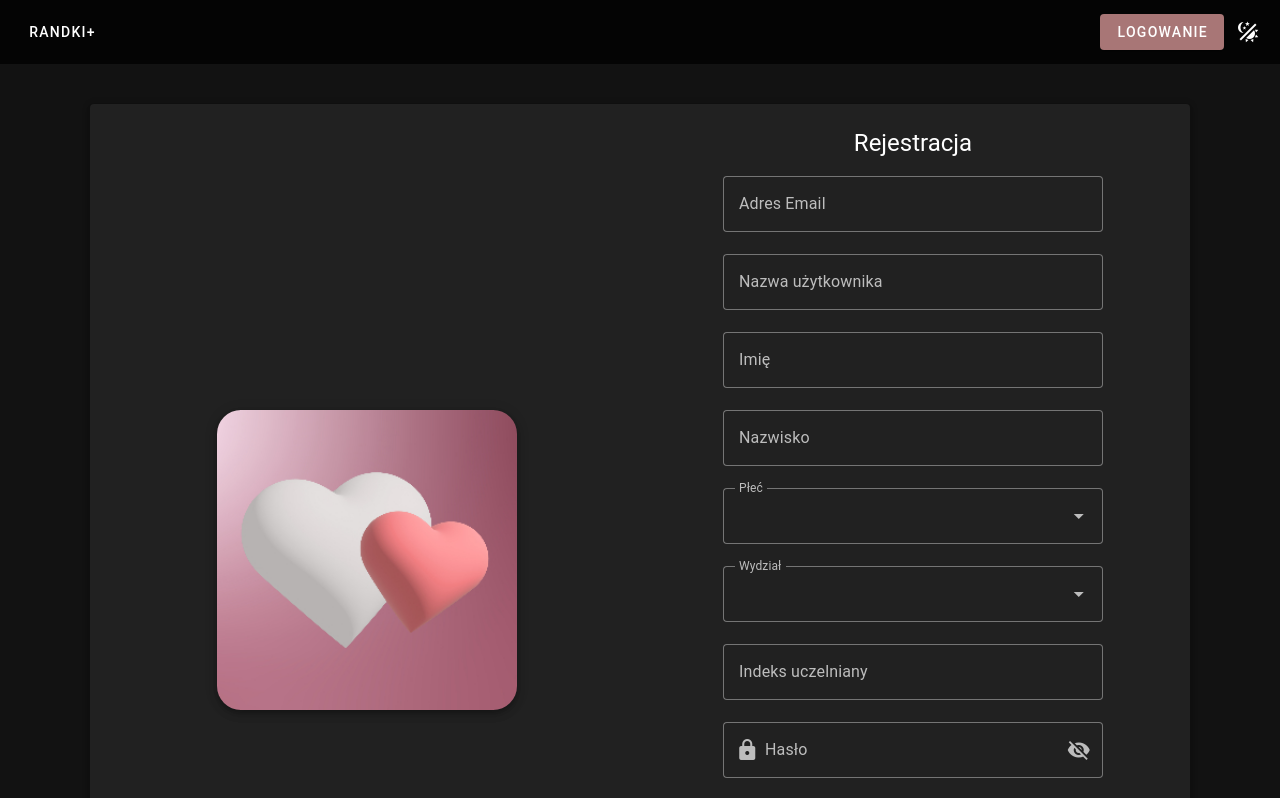
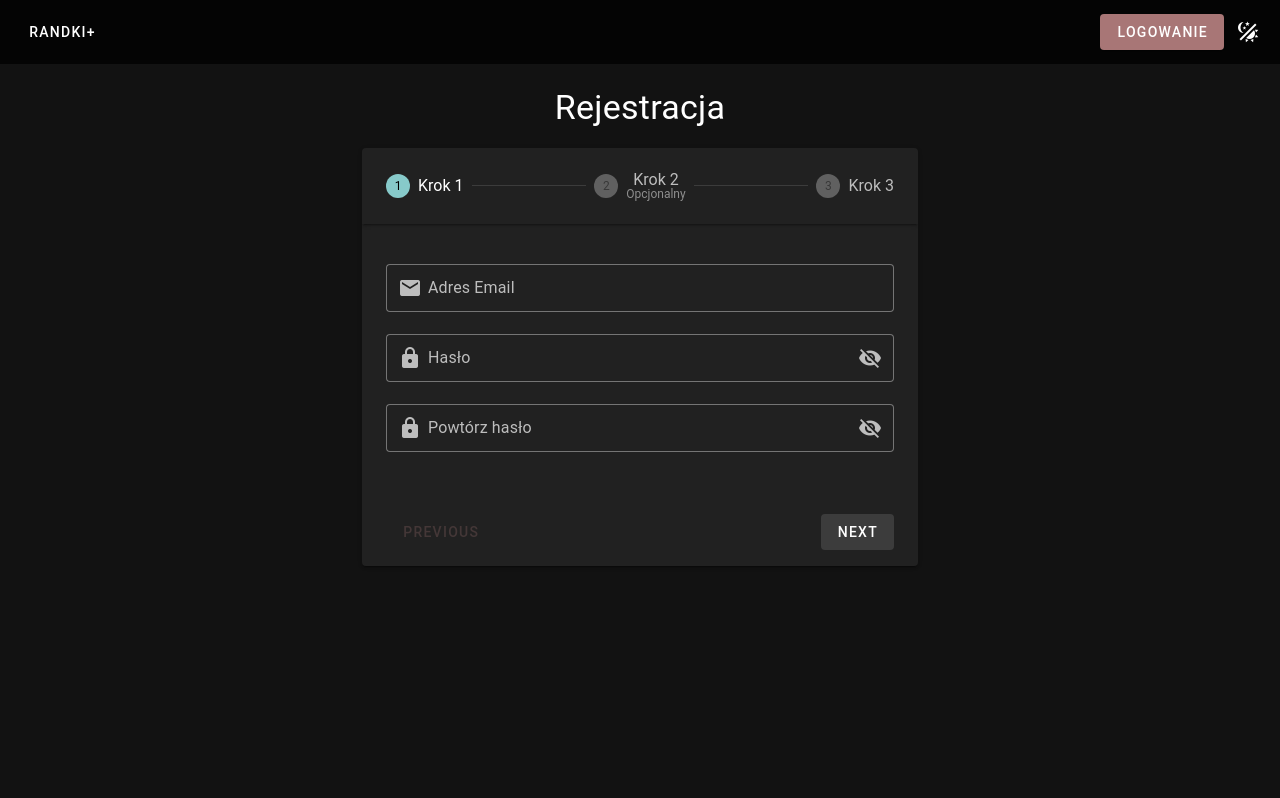
Before and after one commit to JakubTuta/Strona-randkowa, a Nuxt app: page /auth/register in a window 1280 px wide. Shown: the top 798 px of the page. Built offline with nearby package versions, Linux system fonts and the light colour scheme.

Commit message:
Added stepper for registration

```diff
--- a/helpers/formValidation.ts
+++ b/helpers/formValidation.ts
@@ -27,3 +27,11 @@ export default function formValidation() {
     isValid,
   }
 }
+
+export async function validateForm(form: {
+  resetValidation: () => void
+  reset: () => void
+  validate: () => Promise<{ valid: boolean }>
+}) {
+  return (await form.validate())?.valid || false
+}
--- a/locales/en.json
+++ b/locales/en.json
@@ -20,6 +20,9 @@
     "emailExists": "Email already exists",
     "saved": "Saved",
     "passwordsNotMatch": "Passwords do not match"
+  },
+  "registration": {
+    "step": "Step {step}",
+    "optional": "Optional"
   }
-
 }
--- a/locales/pl.json
+++ b/locales/pl.json
@@ -19,5 +19,9 @@
     "emailExists": "Email już istnieje",
     "saved": "Zapisano",
     "passwordsNotMatch": "Hasła nie są takie same"
+  },
+  "registration": {
+    "step": "Krok {step}",
+    "optional": "Opcjonalny"
   }
 }
--- a/pages/auth/register.vue
+++ b/pages/auth/register.vue
@@ -1,10 +1,11 @@
 <script setup lang="ts">
 import type { DocumentReference } from 'firebase/firestore'
-import formValidation from '~/helpers/formValidation'
+import formValidation, { validateForm } from '~/helpers/formValidation'
 import { emailRule, lengthRule, lengthRuleShort, passwordRule, requiredRule } from '~/helpers/rules'
 import { UserModel } from '~/models/user'
 import { useAppStore } from '~/store/appStore'
 import { useSharedStore } from '~/store/sharedStore'
+
 // import '@vuepic/vue-datepicker/dist/main.css'
 
 let createdUserRef: DocumentReference | null = null
@@ -21,6 +22,13 @@ const router = useRouter()
 const sharedStore = useSharedStore()
 
 const { form, valid, isValid } = formValidation()
+
+const form1: Ref<null | {
+  resetValidation: () => void
+  reset: () => void
+  validate: () => Promise<{ valid: boolean }>
+}> = ref(null)
+const form1Model = ref(null)
 
 const email = ref('')
 const userName = ref('')
@@ -48,7 +56,7 @@ function prepareNewAccount() {
       name: name.value,
       lastName: surname.value,
       dateBirth: '',
-      index: index.value,
+      index: Number.parseInt(index.value),
       gender: gender.value,
       faculty: faculty.value,
       role: 'user',
@@ -66,8 +74,8 @@ async function createAccount() {
   if (!await isValid())
     return
 
-  if (!verifyPassword()) {
-    sharedStore.failureSnackbar({ code: String(t('universal.passwordsNotMatch')) })
+  if (index.value.length !== 6) {
+    sharedStore.failureSnackbar({ code: String('Nie podano indeksu') })
     return
   }
 
@@ -81,107 +89,191 @@ async function createAccount() {
     router.push('/')
   }
   else { sharedStore.failureSnackbar({ code: String(t('universal.emailExists')) }) }
-
-  // valid.value = false
 }
 
-// onMounted(() => {
-//   if (user.value) {
-//     getUserQuery(user.value.uid, firestore).then(data => createdUserRef = data.ref)
-//   }
-// })
+async function checkStepCondition(next: () => void) {
+  if (!form1.value || !await validateForm(form1.value))
+    return
+
+  if (!verifyPassword()) {
+    sharedStore.failureSnackbar({ code: String(t('universal.passwordsNotMatch')) })
+    return
+  }
+
+  next()
+}
 </script>
 
 <template>
   <NavBarGuest />
 
-  <v-sheet
-    class="d-flex align-center justify-center flex-wrap text-center mx-auto my-10 px-4"
-    elevation="4"
+  <v-card
+    class="d-flex align-center justify-center flex-wrap text-center mx-auto mb-4 px-4 bg-transparent"
+    elevation="0"
     max-width="1100"
     rounded
   >
     <v-row justify="center">
-      <v-col cols="12" sm="12" md="6">
-        <div class="d-flex flex-column align-center justify-center h-100 mx-2 pa-6">
-          <v-img
-            class="mx-auto my-5 elevation-5"
-            rounded="xl"
-            :width="300"
-            max-height="300px"
-            aspect-ratio="4/3"
-            cover
-            src="/LandingOne.jpeg"
-          />
-        </div>
-      </v-col>
-      <v-col cols="12" sm="12" md="6">
+      <v-col cols="12" sm="12" md="10">
         <div class="d-flex flex-column align-center justify-center h-100 mx-2 py-4">
-          <div class="text-h5 my-2">
+          <div class="text-h4 my-2">
             Rejestracja
           </div>
 
-          <v-form ref="form" v-model="valid" class="w-75 my-2" @submit.prevent="createAccount">
+          <v-col cols="12" md="10" lg="8">
+            <v-stepper class="w-100">
+              <template #default="{ prev, next }">
+                <v-stepper-header>
+                  <v-stepper-item
+                    :title="$t('registration.step', { step: 1 })"
+                    value="1"
+                    color="secondary"
+                  />
+
+                  <v-divider />
+
+                  <v-stepper-item
+                    :title="$t('registration.step', { step: 2 })"
+                    :subtitle="$t('registration.optional')"
+                    value="2"
+                    color="secondary"
+                  />
+
+                  <v-divider />
+
+                  <v-stepper-item
+                    :title="$t('registration.step', { step: 3 })"
+                    value="3"
+                    color="secondary"
+                  />
+                </v-stepper-header>
+
+                <v-stepper-window>
+                  <v-stepper-window-item
+                    value="1"
+                  >
+                    <v-form ref="form1" v-model="form1Model" @submit.prevent="createAccount">
+                      <div class="py-4">
                         <v-text-field
                           v-model="email" label="Adres Email" placeholder="example@mail.com" type="email"
-              :rules="[requiredRule(), emailRule()]" @keyup.enter="createAccount"
-            />
-
-            <v-text-field
-              v-model="userName" label="Nazwa użytkownika" type="text"
-              :rules="[requiredRule(), lengthRuleShort(), lengthRule()]" @keyup.enter="createAccount"
-            />
-
-            <v-text-field
-              v-model="name" label="Imię" type="text"
-              :rules="[requiredRule(), lengthRuleShort(), lengthRule()]" @keyup.enter="createAccount"
-            />
-
-            <v-text-field
-              v-model="surname" label="Nazwisko" type="text"
-              :rules="[requiredRule(), lengthRuleShort(), lengthRule()]" @keyup.enter="createAccount"
-            />
-
-            <v-select v-model="gender" label="Płeć" :items="['Mężczyzna', 'Kobieta']" variant="outlined" />
-
-            <v-select v-model="faculty" label="Wydział" :items="['WEEIA', 'FTIMS']" variant="outlined" />
-
-            <!-- <VueDatePicker
-              v-model="birthDate" class="mt-2" auto-apply :enable-time-picker="true"
-              label="Data urodzenia" :min-date="new Date()" position="left"
-            /> -->
-
-            <v-text-field
-              v-model="index" label="Indeks uczelniany" type="text"
-              :rules="[requiredRule(), lengthRuleShort(), lengthRule()]" @keyup.enter="createAccount"
+                          :rules="[requiredRule(), emailRule()]" prepend-inner-icon="mdi-email"
+                          density="comfortable"
+                          color="secondary"
+                          @keyup.enter="checkStepCondition(next)"
                         />
 
                         <v-text-field
                           v-model="password1"
                           label="Hasło"
+                          color="secondary"
                           :append-inner-icon="isPasswordShown ? 'mdi-eye' : 'mdi-eye-off'"
                           :type="isPasswordShown ? 'text' : 'password'" :rules="[requiredRule(), passwordRule()]"
-              prepend-inner-icon="mdi-lock" @keyup.enter="createAccount"
+                          prepend-inner-icon="mdi-lock" density="comfortable"
+                          @keyup.enter="checkStepCondition(next)"
                           @click:append-inner="isPasswordShown = !isPasswordShown"
                         />
 
                         <v-text-field
                           v-model="password2"
                           prepend-inner-icon="mdi-lock"
+                          color="secondary"
                           label="Powtórz hasło"
                           :append-inner-icon="isPasswordShown ? 'mdi-eye' : 'mdi-eye-off'"
                           :type="isPasswordShown ? 'text' : 'password'" :rules="[requiredRule(), passwordRule()]"
-              @keyup.enter="createAccount" @click:append-inner="isPasswordShown = !isPasswordShown"
+                          density="comfortable" @keyup.enter="checkStepCondition(next)"
+                          @click:append-inner="isPasswordShown = !isPasswordShown"
+                        />
+                      </div>
+                    </v-form>
+                  </v-stepper-window-item>
+
+                  <v-stepper-window-item
+                    value="2"
+                  >
+                    <div class="py-4">
+                      <v-text-field
+                        v-model="userName" label="Nazwa użytkownika" type="text"
+                        density="comfortable"
+                        color="secondary"
+                        @keyup.enter="checkStepCondition(next)"
                       />
 
-            <v-checkbox v-model="rules" label="Akceptuję regulamin" :rules="[requiredRule()]" />
+                      <v-select
+                        v-model="gender"
+                        label="Płeć"
+                        :items="['Mężczyzna', 'Kobieta']"
+                        color="secondary"
+                        variant="outlined"
+                        density="comfortable"
+                      />
 
-            <v-btn @click="createAccount">
+                      <v-select
+                        v-model="faculty"
+                        label="Wydział"
+                        :items="['WEEIA', 'FTIMS']"
+                        color="secondary"
+                        variant="outlined"
+                        density="comfortable"
+                      />
+                    </div>
+                  </v-stepper-window-item>
+
+                  <v-stepper-window-item
+                    value="3"
+                  >
+                    <v-form ref="form" v-model="valid" @submit.prevent="createAccount">
+                      <div class="py-4">
+                        <v-text-field
+                          v-model="name" label="Imię" type="text"
+                          :rules="[requiredRule(), lengthRuleShort(), lengthRule()]" density="comfortable"
+                          color="secondary"
+                          @keyup.enter="createAccount"
+                        />
+
+                        <v-text-field
+                          v-model="surname" label="Nazwisko" type="text"
+                          :rules="[requiredRule(), lengthRuleShort(), lengthRule()]" density="comfortable"
+                          color="secondary"
+                          @keyup.enter="createAccount"
+                        />
+                        <v-checkbox v-model="rules" color="secondary" class="mt-n4 mb-2 " label="Akceptuję regulamin" :rules="[requiredRule()]" />
+
+                        <span>
+                          Indeks uczelniany
+                        </span>
+
+                        <v-otp-input
+                          v-model="index"
+                          type="number"
+                          variant="outlined"
+                          class="mb-4"
+                          @keyup.enter="createAccount"
+                        />
+                      </div>
+                    </v-form>
+
+                    <v-btn variant="elevated" @click="createAccount">
                       Zarejestruj się
                     </v-btn>
-          </v-form>
+                  </v-stepper-window-item>
+                </v-stepper-window>
+                <v-stepper-actions
+                  @click:prev="prev"
+                  @click:next="checkStepCondition(next)"
+                />
+              </template>
+            </v-stepper>
+          </v-col>
+          <!--
+
+            <VueDatePicker
+              v-model="birthDate" class="mt-2" auto-apply :enable-time-picker="true"
+              label="Data urodzenia" :min-date="new Date()" position="left"
+            />
+
+ -->
         </div>
       </v-col>
     </v-row>
-  </v-sheet>
+  </v-card>
 </template>
```
Lines whose indentation alone changed are shown as unchanged.
